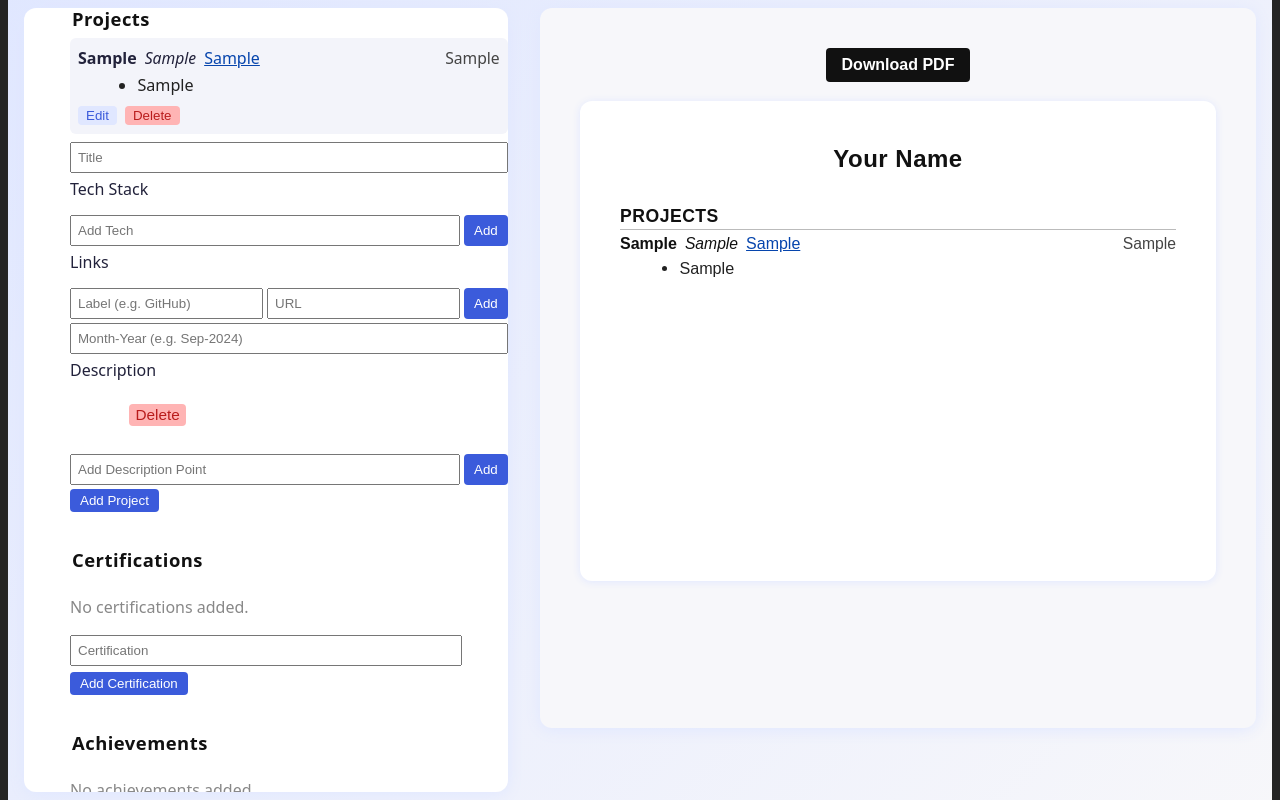
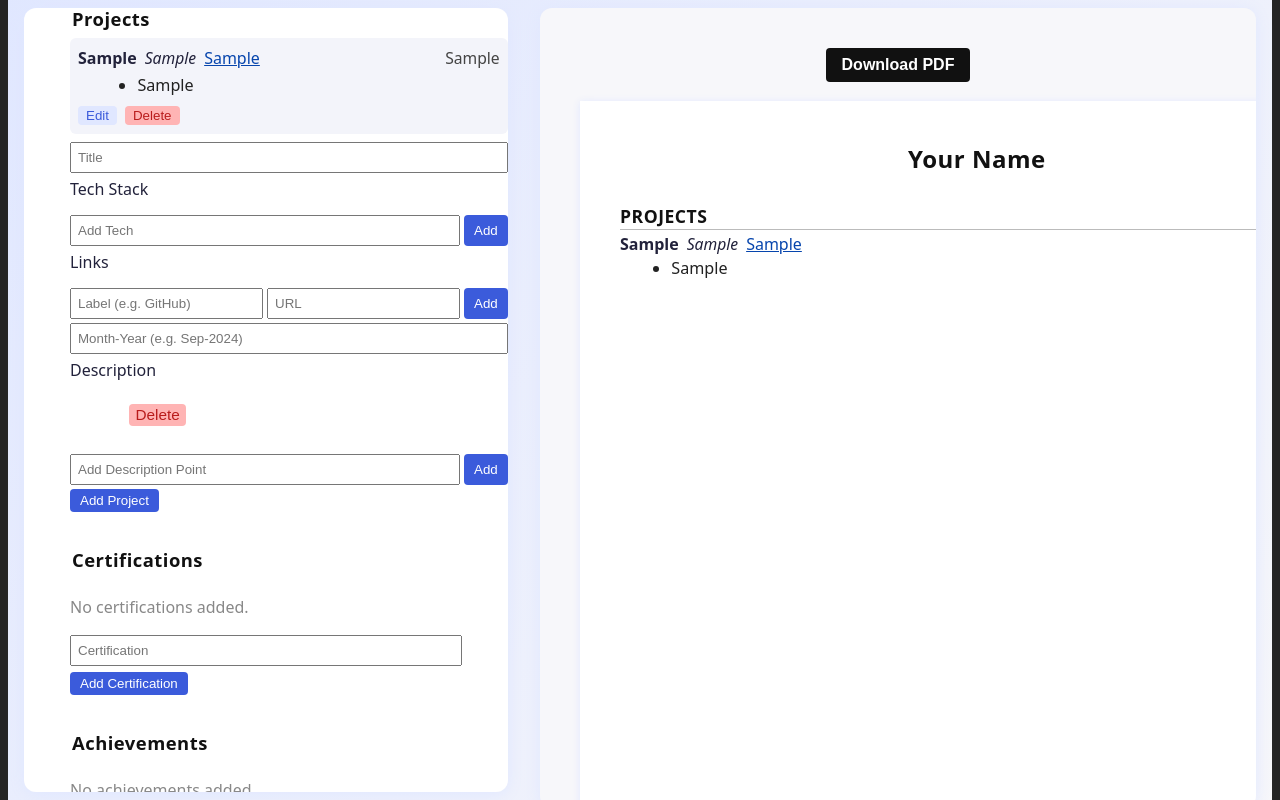
Before and after one commit to tharun2107/resume-builder, a React (Vite) app in the folder frontend/: page / in a window 1280 px wide. Both pictures are taken after typing "Sample", "Sample", "Sample", "Sample", "Sample", "Sample" into the empty fields and a click on the button "Add Project". Shown: the part 32-832 px from the top of the page. Built offline with nearby package versions, Linux system fonts and the light colour scheme.

Commit message:
fixed pdf spacing

```diff
--- a/frontend/src/App.jsx
+++ b/frontend/src/App.jsx
@@ -339,7 +339,7 @@ function App() {
             }
           }
         `}</style>
-        <div ref={previewRef} className="resume-preview-mobile" style={{ background: '#fff', borderRadius: '12px', maxWidth: '750px', width: '100%', margin: '0 auto', boxSizing: 'border-box', padding: '2.5rem 2.5rem', boxShadow: '0 1px 8px #e0e7ff', color: '#111', fontFamily: 'Arial, Helvetica, sans-serif', minHeight: '60vh', overflow: 'hidden', wordBreak: 'break-word', whiteSpace: 'normal' }}>
+        <div ref={previewRef} className="resume-preview-mobile" style={{ width: '210mm', minHeight: '297mm', maxWidth: '210mm', boxShadow: '0 1px 8px #e0e7ff', margin: '0 auto', position: 'relative', background: '#fff', padding: '2.5rem 2.5rem', boxSizing: 'border-box', overflow: 'visible' }}>
           <div style={{ display: 'flex', flexDirection: 'column', alignItems: 'center', marginBottom: '1.2rem' }}>
             <h1 className="resume-header-mobile" style={{ fontSize: '1.5rem', color: '#111', fontWeight: 700, letterSpacing: '0.5px', margin: '0 0 0.2em 0', textAlign: 'center' }}>{resume.personalInfo.name || 'Your Name'}</h1>
             <div style={{ display: 'flex', flexWrap: 'wrap', justifyContent: 'center', alignItems: 'center', fontSize: '1rem', margin: '0 0 0.1em 0', gap: '0.1em', color: '#222' }}>
@@ -461,7 +461,7 @@ function App() {
                     </div>
                     <div style={{ color: '#444', fontSize: '0.98rem', fontWeight: 400 }}>{proj.monthYear}</div>
                   </div>
-                  <ul style={{ listStyle: 'disc', marginLeft: '1.2em', color: '#222', fontSize: '1.01rem', marginTop: 0, marginBottom: 0 }}>
+                  <ul style={{ listStyle: 'disc', marginLeft: '0.7em', color: '#222', fontSize: '1.01rem', marginTop: 0, marginBottom: 0 }}>
                     {proj.description &&
                       proj.description.map(
                         (desc, dIdx) =>
@@ -519,6 +519,7 @@ function App() {
               </ul>
             </div>
           ))}
+          <div style={{ position: 'absolute', left: 0, right: 0, top: '297mm', height: 0, borderTop: '1.5px dashed #bbb', opacity: 0.5, pointerEvents: 'none', zIndex: 10, width: '100%' }} className="page-break-indicator" />
         </div>
       </div>
     </div>
```
